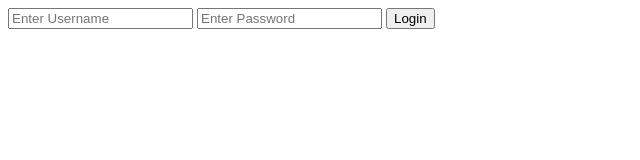
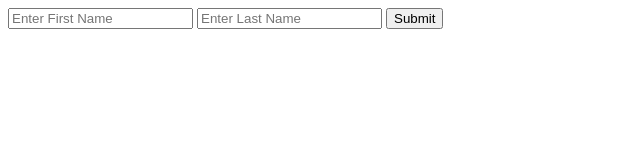
Before and after one commit to abschill/GoAuthDemo, a plain HTML site: page public/login.html in a window 1280 px wide. Shown: the full height of the page, 0-640 px from the left. Drawn offline with Linux system fonts and the light colour scheme.

```diff
--- a/public/login.html
+++ b/public/login.html
@@ -8,9 +8,9 @@
 </head>
 <body>
     <form onsubmit="formCallback(event)">
-        <input type="text" name="first"placeholder="Enter Username"/>
-        <input name="last" type="text" placeholder="Enter Password"/>
-        <button type="submit">Login</button>
+        <input type="text" name="first"placeholder="Enter First Name"/>
+        <input name="last" type="text" placeholder="Enter Last Name"/>
+        <button type="submit">Submit</button>
     </form>
     <script>
         async function formCallback(event){
```
